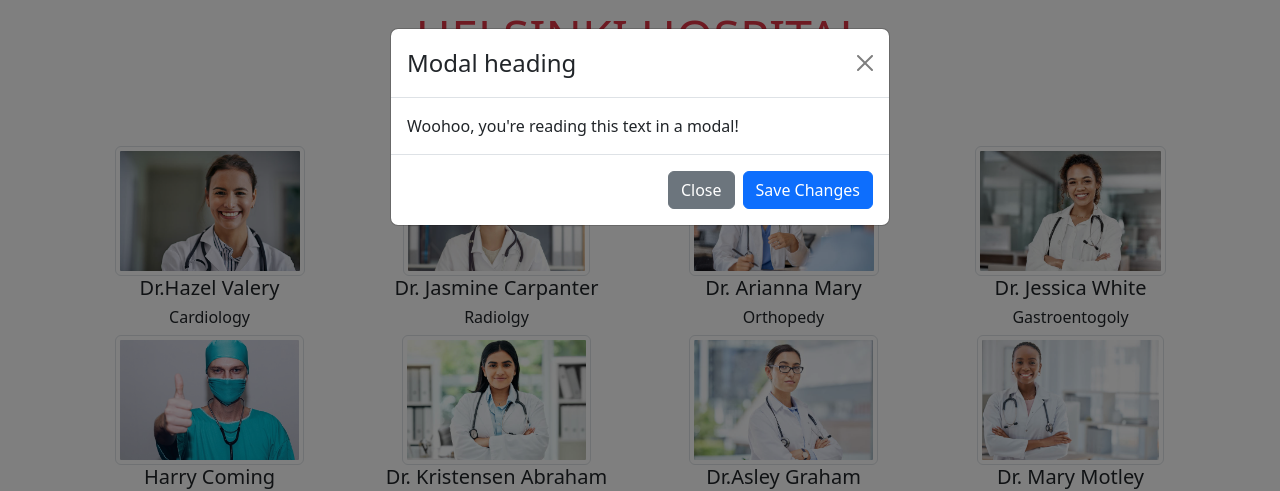
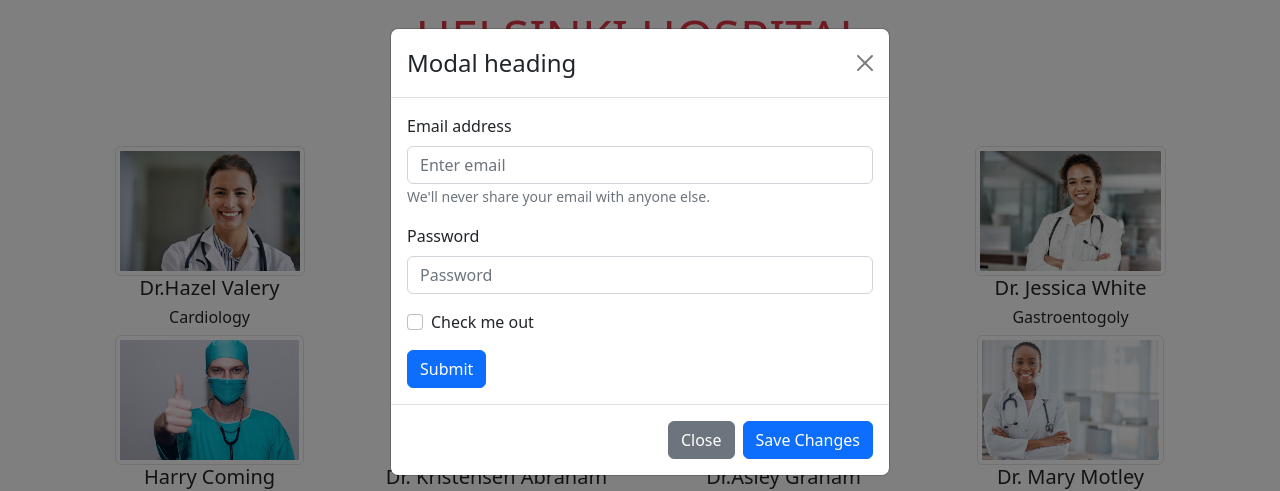
Before and after one commit to Bskasan/React_Practises, a React (Create React App) app in the folder rc_10_appointment-project/: page / in a window 1280 px wide. Both pictures are taken after a click on the picture 209 px from the left and 210 px from the top of the page. Shown: the top 491 px of the page. Built offline with nearby package versions, Linux system fonts and the light colour scheme.

Commit message:
modal settings form added bootstrap

```diff
--- a/rc_10_appointment-project/src/components/AddModal.jsx
+++ b/rc_10_appointment-project/src/components/AddModal.jsx
@@ -1,6 +1,7 @@
 import React, { useState } from "react";
 import Button from "react-bootstrap/Button";
 import Modal from "react-bootstrap/Modal";
+import Form from "react-bootstrap/Form";
 
 export function AddModal({ show, handleClose }) {
   return (
@@ -9,7 +10,28 @@ export function AddModal({ show, handleClose }) {
         <Modal.Header closeButton>
           <Modal.Title>Modal heading</Modal.Title>
         </Modal.Header>
-        <Modal.Body>Woohoo, you're reading this text in a modal!</Modal.Body>
+        <Modal.Body>
+          <Form>
+            <Form.Group className="mb-3" controlId="formBasicEmail">
+              <Form.Label>Email address</Form.Label>
+              <Form.Control type="email" placeholder="Enter email" />
+              <Form.Text className="text-muted">
+                We'll never share your email with anyone else.
+              </Form.Text>
+            </Form.Group>
+
+            <Form.Group className="mb-3" controlId="formBasicPassword">
+              <Form.Label>Password</Form.Label>
+              <Form.Control type="password" placeholder="Password" />
+            </Form.Group>
+            <Form.Group className="mb-3" controlId="formBasicCheckbox">
+              <Form.Check type="checkbox" label="Check me out" />
+            </Form.Group>
+            <Button variant="primary" type="submit">
+              Submit
+            </Button>
+          </Form>
+        </Modal.Body>
         <Modal.Footer>
           <Button variant="secondary" onClick={handleClose}>
             Close
```
